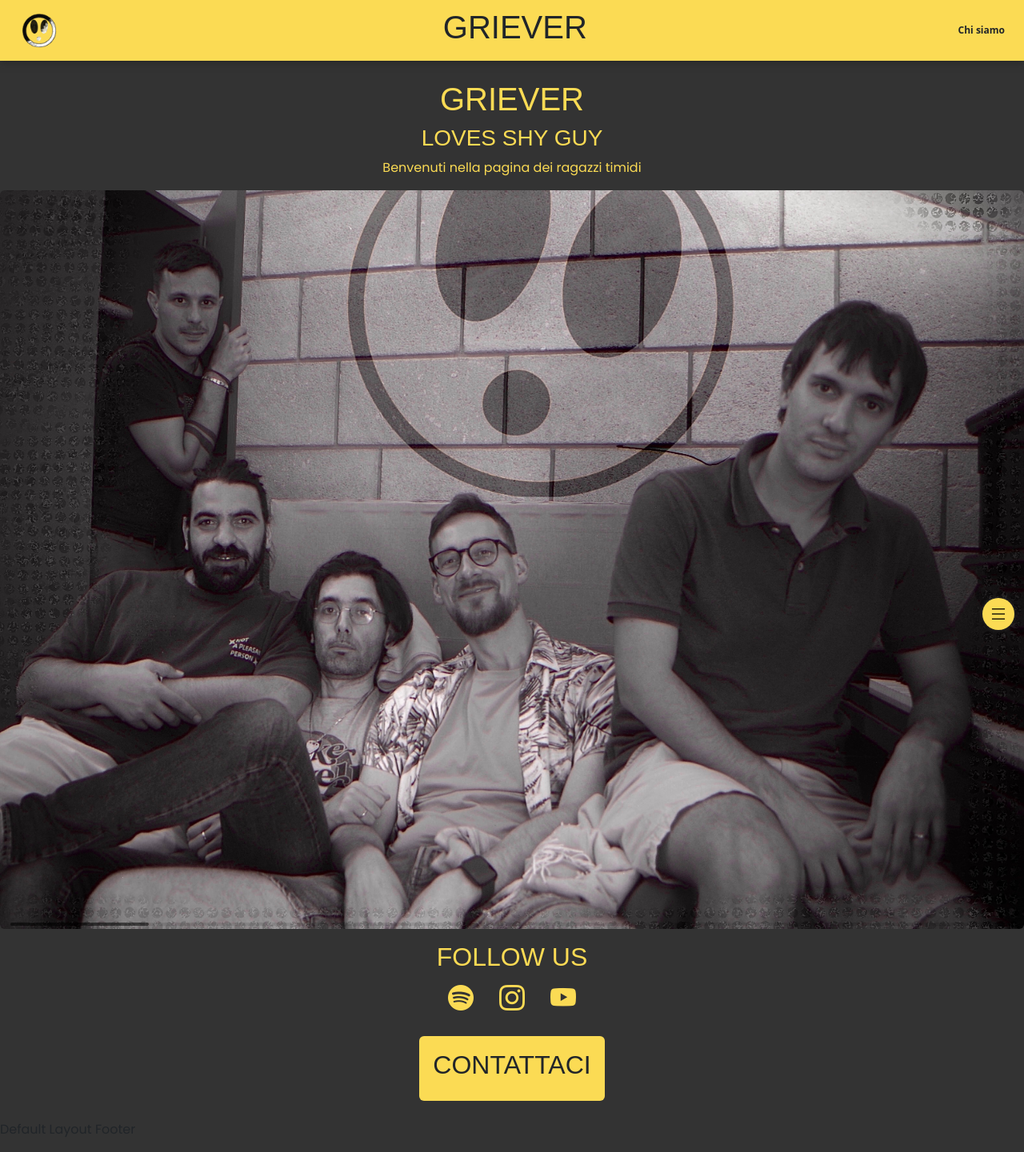
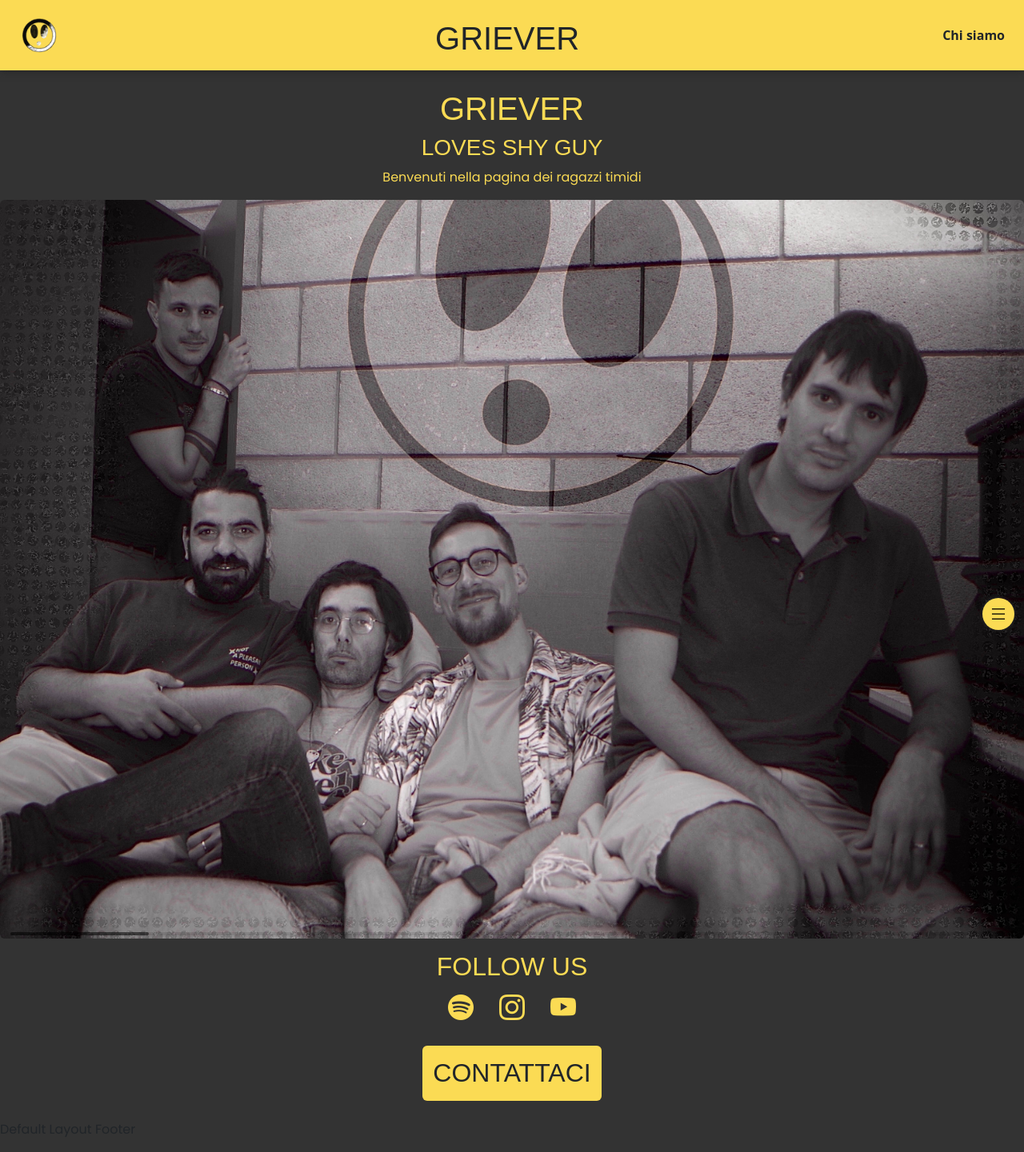
Before and after one commit to mattiacoli/Griever_webapp, a React (Vite) app: page / in a window 1280 px wide. Shown: the whole page at 80% size. Built offline with nearby package versions, Linux system fonts and the light colour scheme; a web font is replaced by a local one.

Commit message:
style: improve Header title margin and update font size in header links

```diff
--- a/src/components/Header.jsx
+++ b/src/components/Header.jsx
@@ -8,7 +8,7 @@ export default function Header() {
           <img src="/assets/img/Logo_bw.png" alt="logo" className="logo" style={{ width: "50px" }} />
         </NavLink>
 
-        <h1>GRIEVER</h1>
+        <h1 className="mt-3">GRIEVER</h1>
 
         <div className="utils d-flex gap-1">
           <Link to="/bio" className="utils_link">
--- a/src/index.css
+++ b/src/index.css
@@ -54,7 +54,7 @@ header {
     color: var(--text-color);
     text-decoration: none;
     font-weight: 600;
-    font-size: .75rem;
+    font-size: 1rem;
   }
 }
 
--- a/src/pages/Homepage.jsx
+++ b/src/pages/Homepage.jsx
@@ -34,8 +34,8 @@ export default function Homepage() {
       </section >
 
       <section className="contact text-center my-4">
-        <Link to="/contact_us" className="btn p-3">
-          <h2>CONTATTACI</h2>
+        <Link to="/contact_us" className="btn">
+          <h2 style={{ marginTop: ".5rem" }}>CONTATTACI</h2>
         </Link>
       </section>
     </div >
```
